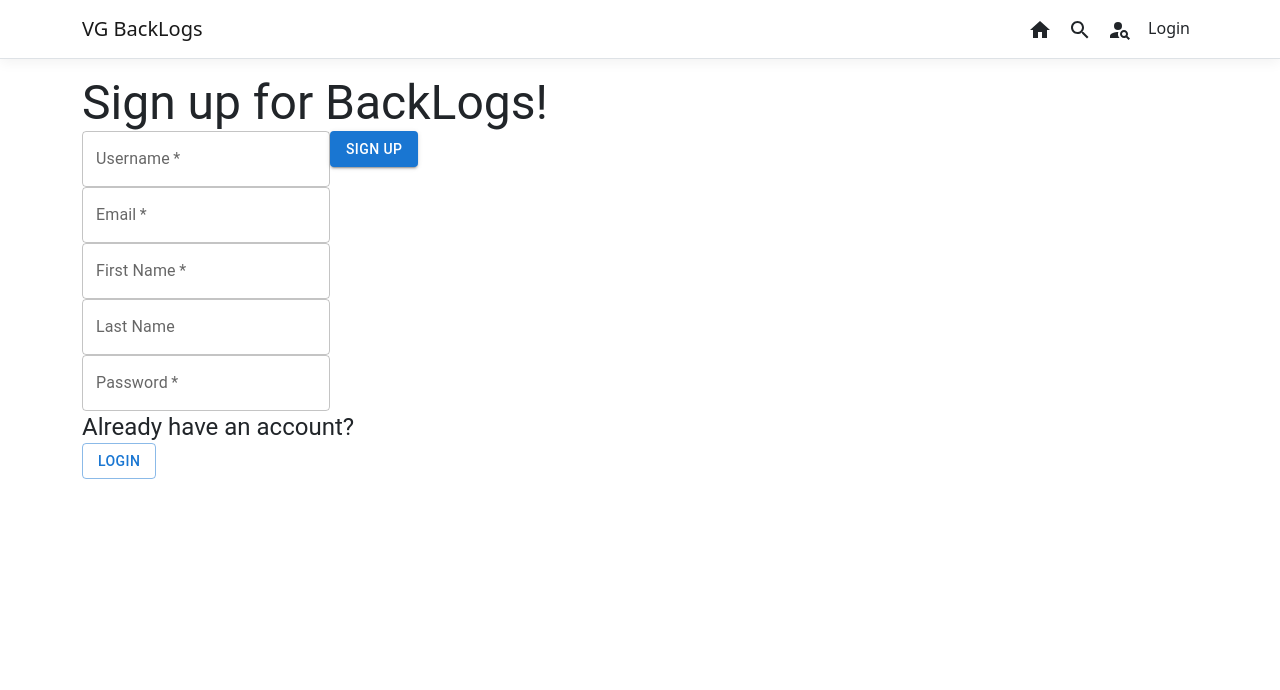
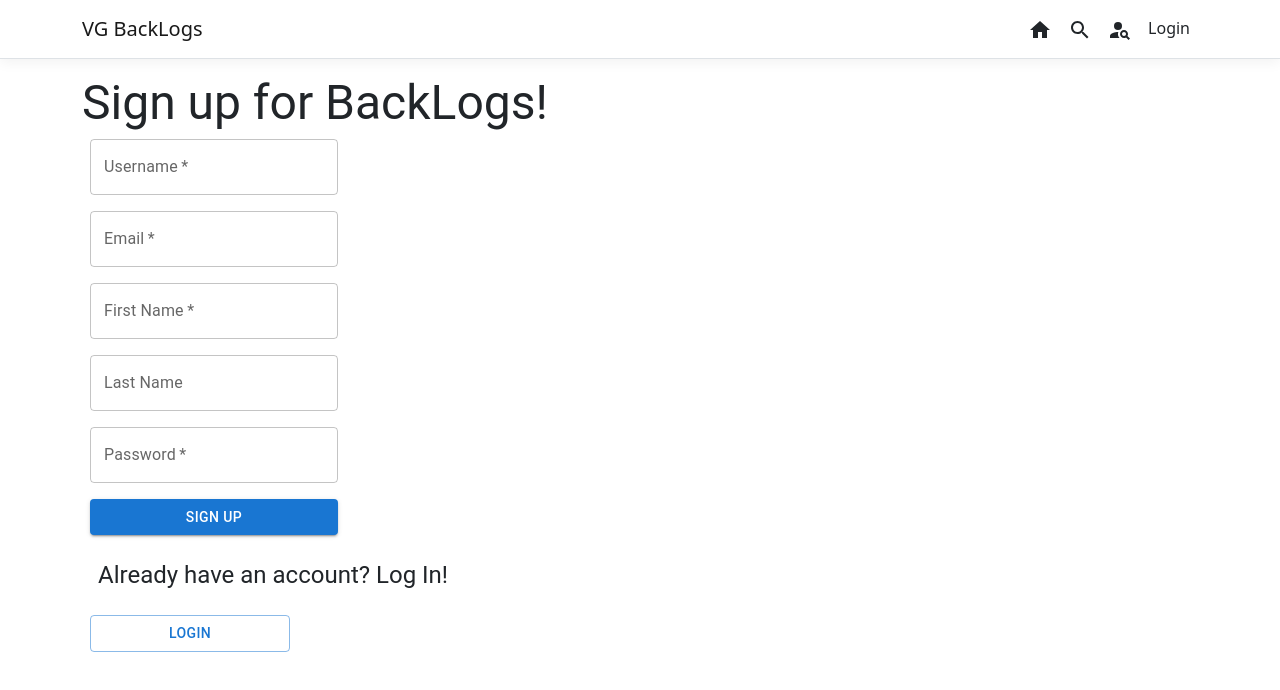
Before and after one commit to The-Appletuns/backlogs, a React (Create React App) app in the folder ClientApp/: page /signup in a window 1280 px wide. Shown: the top 690 px of the page. Built offline with nearby package versions, Linux system fonts and the light colour scheme.

Commit message:
sing up page

```diff
--- a/ClientApp/src/components/SignUp.js
+++ b/ClientApp/src/components/SignUp.js
@@ -184,6 +184,7 @@ export class SignUp extends Component {
                         onChange={(event) => this.setState({username: event.target.value})}
                         onBlur={this.usernameBlur}
                         error={this.state.usernameError}
+                        sx={{m: 1}}
                     ></TextField>
 
                     <TextField
@@ -194,6 +195,7 @@ export class SignUp extends Component {
                         onChange={(event) => this.setState({email: event.target.value})}
                         onBlur={this.emailBlur}
                         error={this.state.emailError}
+                        sx={{m: 1}}
                     ></TextField>
 
                     <TextField
@@ -204,6 +206,7 @@ export class SignUp extends Component {
                         onChange={(event) => this.setState({firstName: event.target.value})}
                         onBlur={this.firstNameBlur}
                         error={this.state.firstNameError}
+                        sx={{m: 1}}
                     ></TextField>
 
                     <TextField
@@ -213,6 +216,7 @@ export class SignUp extends Component {
                         onChange={(event) => this.setState({lastName: event.target.value})}
                         onBlur={this.lastNameBlur}
                         error={this.state.lastNameError}
+                        sx={{m: 1}}
                     ></TextField>
 
                     <TextField
@@ -223,14 +227,15 @@ export class SignUp extends Component {
                         onChange={(event) => this.setState({password: event.target.value})}
                         onBlur={this.passwordBlur}
                         error={this.state.passwordError}
+                        sx={{m: 1}}
                         type='password'
                     ></TextField>
+
+                    <Button variant='contained' onClick={this.signUpPressed} sx={{m: 1}}>Sign Up</Button>
                 </FormControl>
 
-                <Button variant='contained' onClick={this.signUpPressed}>Sign Up</Button>
-
-                <Typography variant='h5'>Already have an account?</Typography>
-                <Button variant='outlined' component={Link} to="/login" >Login</Button>
+                <Typography variant='h5' sx={{m: 2}}>Already have an account? Log In!</Typography>
+                <Button variant='outlined' component={Link} to="/login" sx={{m: 1, width: 200}}>Login</Button>
             </Box>
         )
     }
```
